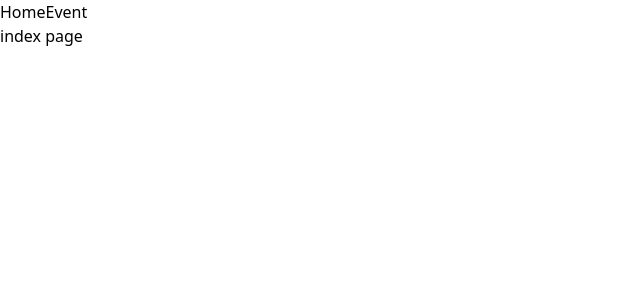
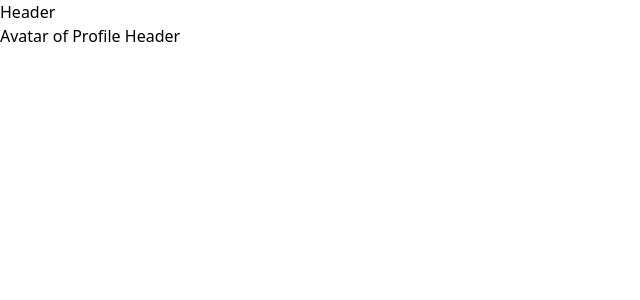
Before and after one commit to AxelSalim/apprentissage_nuxt, a Nuxt app: page / in a window 1280 px wide. Shown: the top 300 px of the page, without its empty margins (0-640 px from the left). Built offline with nearby package versions, Linux system fonts and the light colour scheme.

Commit message:
modification lié à l'utilisation de composant

```diff
--- a/app.vue
+++ b/app.vue
@@ -1,13 +1,6 @@
 <template>
   <NuxtLayout>
-    <header>
-      <ul>
-        <li>
-          <NuxtLink to="/">Home</NuxtLink>
-          <NuxtLink to="/events">Event</NuxtLink>
-        </li>
-      </ul>
-    </header>
+    <Header />
     <NuxtPage />
   </NuxtLayout>
 </template>
--- a/pages/index.vue
+++ b/pages/index.vue
@@ -1,3 +1,6 @@
+
 <template>
-    <h1>index page</h1>
+    <div class="Main">
+        <ProfileHeaderAvatar />
+    </div>
 </template>
```
